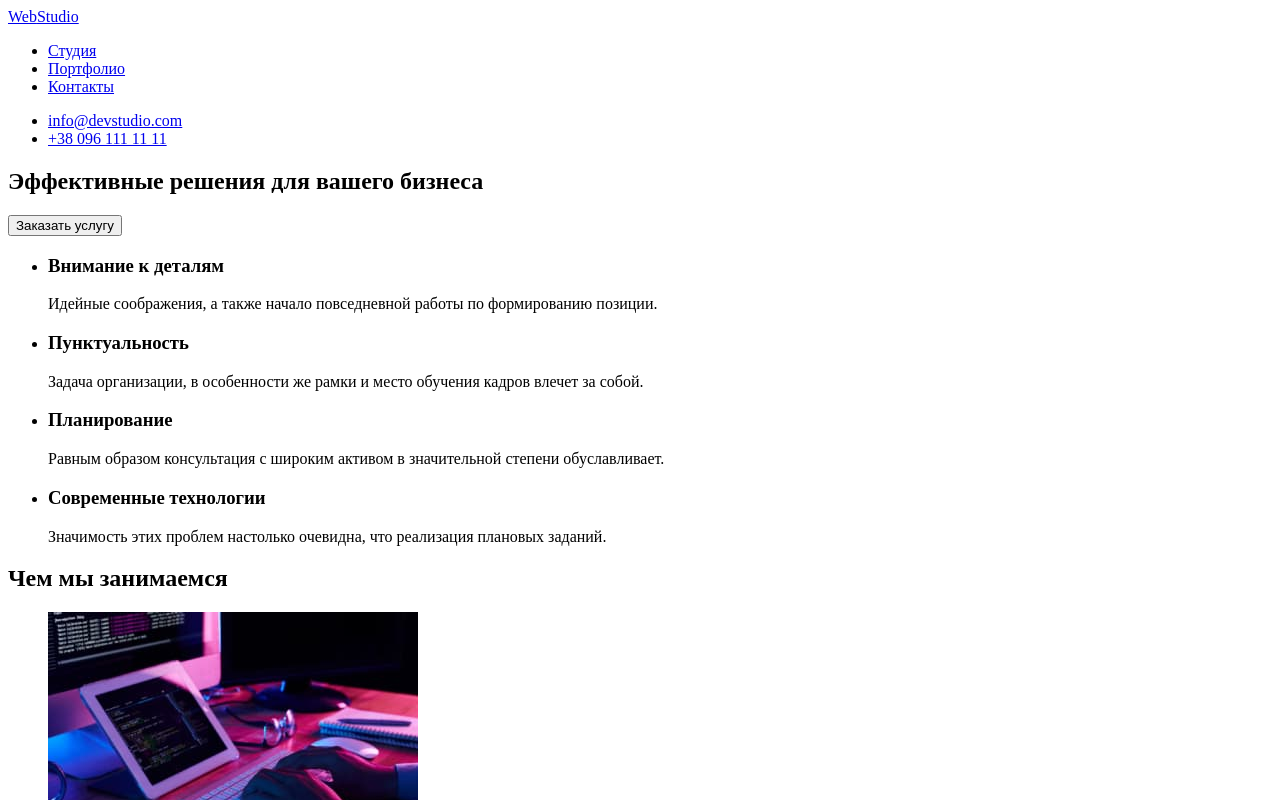
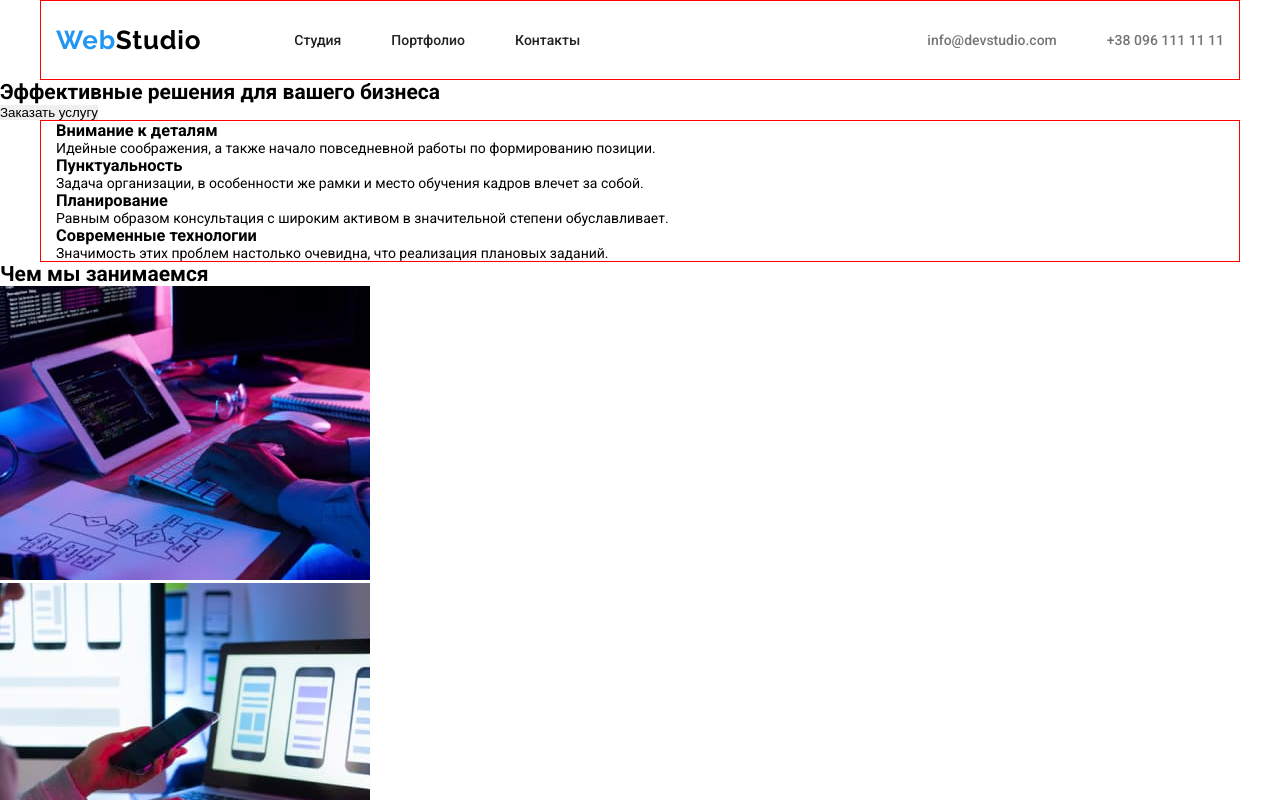
Before and after one commit to abr-ii/goit-markup-hw-02, a plain HTML site: page index.html in a window 1280 px wide. Shown: the top 800 px of the page. Drawn offline with Linux system fonts and the light colour scheme.

Commit message:
add-css-footer

```diff
--- /dev/null
+++ b/css/reset.css
@@ -0,0 +1,25 @@
+*,
+*::after,
+*::before{
+    margin: 0;
+    padding: 0;
+    box-sizing: border-box;
+}
+
+a{
+    text-decoration: none;
+}
+
+ul{
+    list-style: none;
+}
+
+input,
+textarea{
+    outline: none;
+}
+
+button{
+    cursor: pointer;
+    border: none;
+}
--- /dev/null
+++ b/css/styles.css
@@ -0,0 +1,85 @@
+:root{
+    --primary-color: #212121;
+    --secondary-color: #757575;
+    --white-color: #fff;
+    --focus-hover-color: #2196F3;
+    --background-color: #2F303A;
+}
+
+body{
+    font-size: 14px;
+    font-weight: 400;
+    font-style: normal;
+    font-family: 'Roboto', sans-serif;
+}
+
+.container{
+    width: 1200px;
+    margin: 0 auto;
+    border: 1px solid red;
+    padding: 0 15px;
+}
+
+.contacts,
+.page-nav,
+.nav-list,
+.header-container{
+    display: flex;
+}
+
+.header-container{
+    justify-content: space-between;
+}
+
+.page-nav{
+    align-items: center;
+}
+
+.logo{
+    font-family: 'Raleway', sans-serif;
+    font-weight: bold;
+    font-size: 26px;
+    line-height: calc(31 / 26);
+    letter-spacing: 0.03em;
+    color: #2196F3;
+    margin-right: 93px;
+}
+
+.logo-text-black{
+    color:  black;
+}
+
+.logo-text-white{
+    color: white;
+}
+
+.nav-links-item + .nav-links-item {
+    margin-left: 50px;
+}
+
+.contacts-item:not(:last-child) {
+    margin-right: 50px;
+}
+
+.contacts-list-link,
+.nav-links-link{
+    padding: 31px 0;
+    display: block;
+    font-weight: 500;
+    color: var(--primary-color);
+}
+
+.contacts-list-link{
+    color: var(--secondary-color);
+}
+
+.contacts-list-link:focus,
+.nav-links-link:focus,
+.contacts-list-link:hover,
+.nav-links-link:hover{
+color: var(--focus-hover-color);
+}
+
+.footer-container{
+    background: var(--background-color);
+}
--- a/index.html
+++ b/index.html
@@ -5,31 +5,36 @@
     <meta charset="UTF-8">
     <meta http-equiv="X-UA-Compatible" content="IE=edge">
     <meta name="viewport" content="width=device-width, initial-scale=1.0">
-    <title>Document</title>
+    <title>WebStudio</title>
+    <link rel="preconnect" href="https://fonts.googleapis.com">
+    <link rel="preconnect" href="https://fonts.gstatic.com" crossorigin>
+    <link href="https://fonts.googleapis.com/css2?family=Raleway:wght@700&family=Roboto:wght@400;500;700;900&display=swap" rel="stylesheet">
+    <link rel="stylesheet" href="./css/reset.css">
+    <link rel="stylesheet" href="./css/styles.css">
 </head>
 
 <body>
-    <header>
-        <div class="container">
-        <nav>
-                <a href="./index.html" lang="en" >Web<span>Studio</span></a>
-            <ul>
-                <li><a href="./index.html">Студия</a></li>
-                <li><a href="./portfolio.html">Портфолио</a></li>
-                <li><a href="#">Контакты</a></li>
+    <header class="header">
+        <div class="container header-container">
+        <nav class="page-nav">
+            <a  href="./index.html" lang="en" class="logo">Web<span class="logo-text-black" >Studio</span></a>
+            <ul class="nav-list" >
+                <li class="nav-links-item"><a class="nav-links-link" href="./index.html">Студия</a></li>
+                <li class="nav-links-item"><a class="nav-links-link" href="./portfolio.html">Портфолио</a></li>
+                <li class="nav-links-item"><a class="nav-links-link" href="#">Контакты</a></li>
             </ul>
         </nav>
-            <ul>
-                <li><a href="mailto:info@devstudio.com" lang="en" > info@devstudio.com</a></li>
-                <li><a href="tel:+380961111111">+38 096 111 11 11</a></li>
+            <ul class="contacts">
+                <li class="contacts-item"><a href="mailto:info@devstudio.com" lang="en" class="contacts-list-link"> info@devstudio.com</a></li>
+                <li class="contacts-item"><a href="tel:+380961111111" class="contacts-list-link" >+38 096 111 11 11</a></li>
             </ul>
         </div>
     </header>
 
     <main>
         <section>
-            <h1>Эффективные решения для вашего бизнеса</h1>
-            <button type="button"> Заказать услугу</button>
+            <h1 class="main-title">Эффективные решения для вашего бизнеса</h1>
+            <button class="modal-btn" type="button"> Заказать услугу</button>
         </section>
 
         <section>
@@ -103,9 +108,9 @@
 
     </main>
 
-    <footer>
-        <div class="container">
-            <a href="./index.html" lang="en">Web<span>Studio</span></a>
+    <footer class="footer">
+        <div class="container footer-container">
+            <a href="./index.html" lang="en" class="logo">Web<span class="logo-text-white">Studio</span></a>
             <address>г. Киев, пр-т Леси Украинки, 26</address>
             <ul>
                 <li>
```
Also changed, not shown: portfolio.html (+10 -10 lines).
